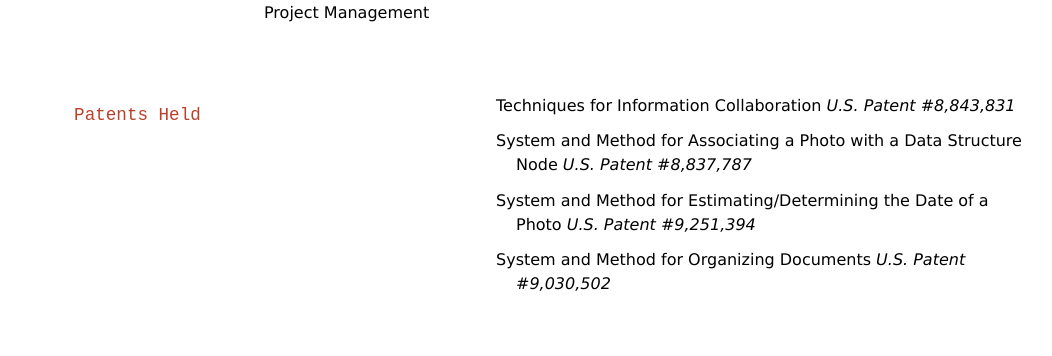
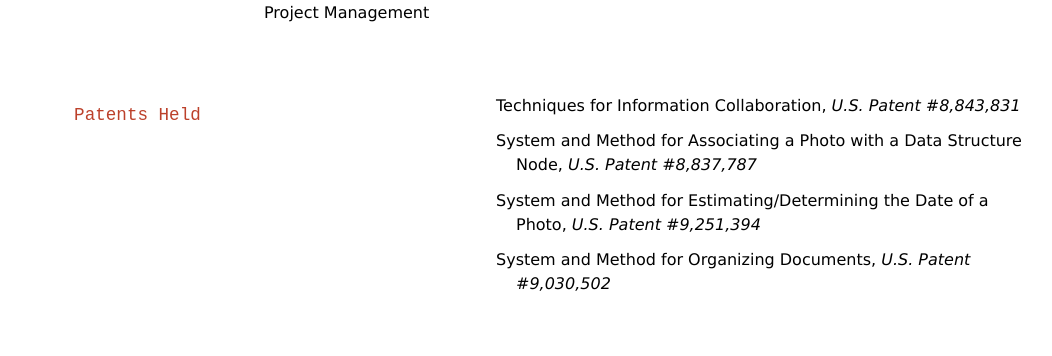
Before and after one commit to chrisbrookhart/Brookhart-resume, a Jekyll site: the page built from docs/index.md, in a window 1280 px wide and 900 px high, scrolled down 1922 px. Shown: the part 422-778 px from the top of the window, without its empty margins (68-1120 px from the left). Built offline with Jekyll 4.4.1, drawn with Linux system fonts in a browser that asks for light colours.

```diff
--- a/docs/index.md
+++ b/docs/index.md
@@ -110,17 +110,13 @@ __Brigham Young University__
 
 ## Patents Held
 
-- Techniques for Information Collaboration
-_U.S. Patent #8,843,831_
+- Techniques for Information Collaboration, _U.S. Patent #8,843,831_
 
-- System and Method for Associating a Photo with a Data Structure Node
-_U.S. Patent #8,837,787_
+- System and Method for Associating a Photo with a Data Structure Node, _U.S. Patent #8,837,787_
 
-- System and Method for Estimating/Determining the Date of a Photo
-_U.S. Patent #9,251,394_
+- System and Method for Estimating/Determining the Date of a Photo, _U.S. Patent #9,251,394_
 
-- System and Method for Organizing Documents
-_U.S. Patent #9,030,502_
+- System and Method for Organizing Documents, _U.S. Patent #9,030,502_
 
 ## Technical Skills
 
```
